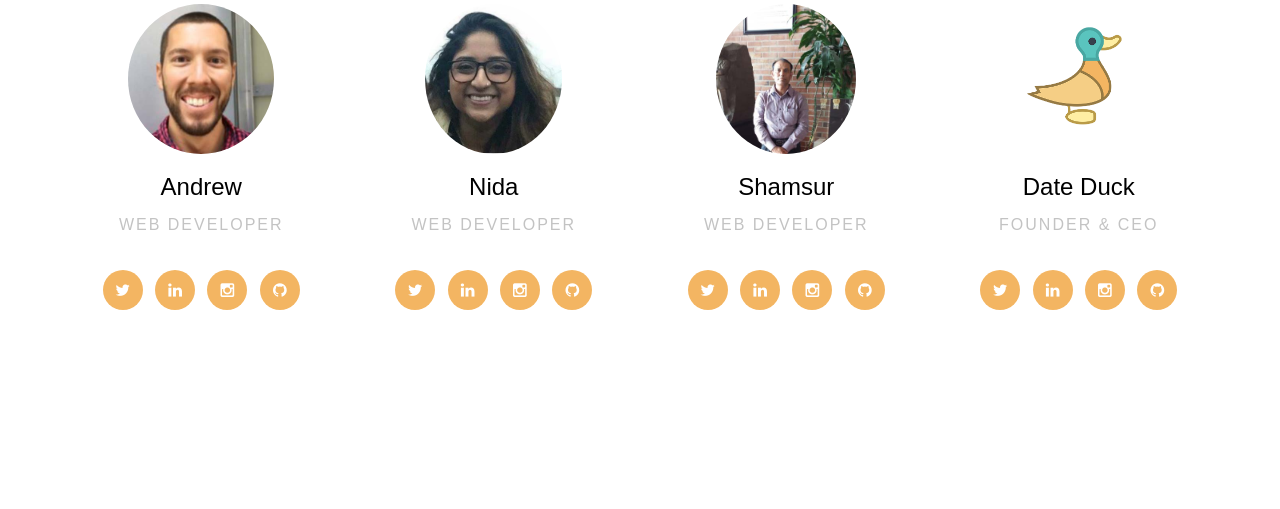
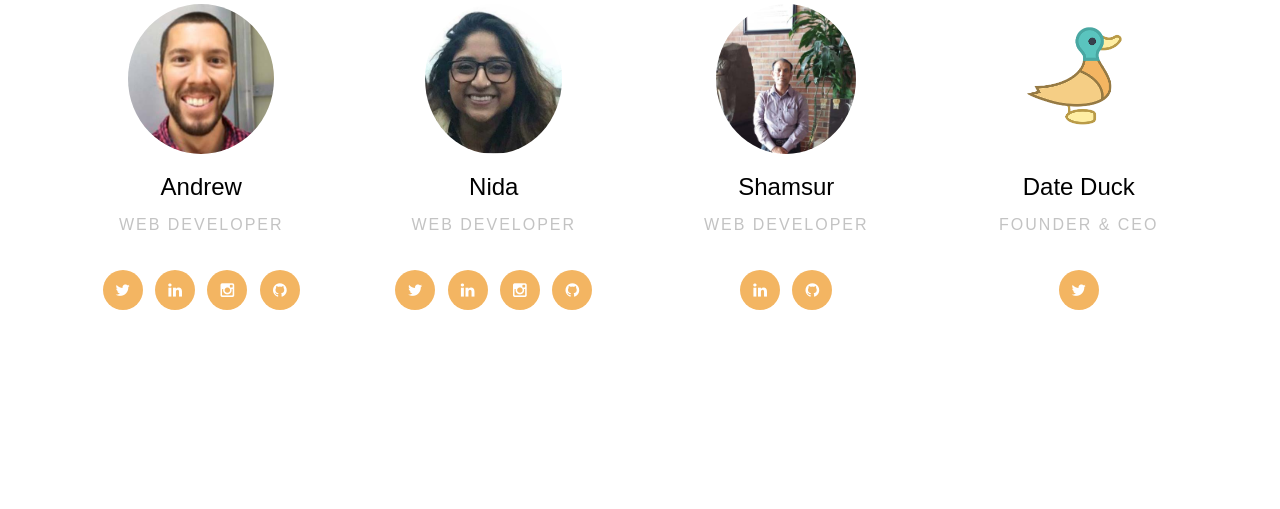
Before and after one commit to nida7163/date-duck, a PHP site: page /about-us.html in a window 1280 px wide. Shown: the part 985-1494 px from the top of the page. Run offline with PHP 8.4, Linux system fonts and the light colour scheme; some web fonts are replaced.

Commit message:
Cleaned up some markup indentation and pseudocode

```diff
--- a/about-us.html
+++ b/about-us.html
@@ -73,13 +73,14 @@
 							<div class="person">
 								<img src="images/andrew.jpg" class="img-responsive img-rounded" alt="Andrew">
 								<h3 class="name">Andrew</h3>
-								<div class="position">Web Developer</div>
-								<!--  <p>Lorem ipsum dolor sit amet, consectetur adipisicing elit. Cumque delectus veritatis, commodi officia incidunt facere. Quia, laudantium voluptatibus aspernatur quod aliquam culpa placeat, quasi, pariatur ea fugit similique magni illo.</p> -->
+								<div class="position">
+									Web Developer
+								</div>
 								<ul class="social social-circle">
-									<li><a href="#"><i class="icon-twitter"></i></a></li>
-									<li><a href="#"><i class="icon-linkedin"></i></a></li>
-									<li><a href="#"><i class="icon-instagram"></i></a></li>
-									<li><a href="#"><i class="icon-github"></i></a></li>
+									<li><a target="_blank" href="https://www.twitter.com/MrAndrewColeman"><i class="icon-twitter"></i></a></li>
+									<li><a target="_blank" href="https://www.linkedin.com/in/andrew-coleman-1b18b013/"><i class="icon-linkedin"></i></a></li>
+									<li><a target="_blank" href="https://www.instagram.com/andrewdavidcoleman"><i class="icon-instagram"></i></a></li>
+									<li><a target="_blank" href="https://www.github.com/andrewdavidcoleman"><i class="icon-github"></i></a></li>
 								</ul>
 							</div>
 						</div>
@@ -88,12 +89,11 @@
 								<img src="images/nida.jpg" class="img-responsive img-rounded" alt="Nida">
 								<h3 class="name">Nida</h3>
 								<div class="position">Web Developer</div>
-								<!-- <p>Lorem ipsum dolor sit amet, consectetur adipisicing elit. Sint commodi, ullam nulla, laudantium similique voluptate voluptates eaque incidunt a consequuntur atque minima. Non voluptatum ducimus, dignissimos veniam odit quae corporis!</p> -->
 								<ul class="social social-circle">
-									<li><a href="#"><i class="icon-twitter"></i></a></li>
-									<li><a href="#"><i class="icon-linkedin"></i></a></li>
-									<li><a href="#"><i class="icon-instagram"></i></a></li>
-									<li><a href="#"><i class="icon-github"></i></a></li>
+									<li><a target="_blank" href="https://www.twitter.com/yo_nida"><i class="icon-twitter"></i></a></li>
+									<li><a target="_blank" href="https://www.linkedin.com/in/nidac"><i class="icon-linkedin"></i></a></li>
+									<li><a target="_blank" href="https://www.instagram.com/yo_nida"><i class="icon-instagram"></i></a></li>
+									<li><a target="_blank" href="https://www.github.com/nida7163"><i class="icon-github"></i></a></li>
 								</ul>
 							</div>
 						</div>
@@ -102,12 +102,9 @@
 								<img src="images/shamsur.jpg" class="img-responsive img-rounded" alt="Shamsur">
 								<h3 class="name">Shamsur</h3>
 								<div class="position">Web Developer</div>
-								<!-- <p>Lorem ipsum dolor sit amet, consectetur adipisicing elit. Tempore culpa hic debitis, optio non? Impedit architecto deserunt numquam recusandae modi odio minus, veritatis debitis dolores quaerat, tempore, maiores iure fugit!</p> -->
 								<ul class="social social-circle">
-									<li><a href="#"><i class="icon-twitter"></i></a></li>
-									<li><a href="#"><i class="icon-linkedin"></i></a></li>
-									<li><a href="#"><i class="icon-instagram"></i></a></li>
-									<li><a href="#"><i class="icon-github"></i></a></li>
+									<li><a target="_blank" href="https://www.linkedin.com/in/shamsur-mir-3551b813a"><i class="icon-linkedin"></i></a></li>
+									<li><a target="_blank" href="https://github.com/mirshamsur"><i class="icon-github"></i></a></li>
 								</ul>
 							</div>
 						</div>
@@ -116,12 +113,8 @@
 								<img src="images/about-us_duck.png" class="img-responsive img-rounded" alt="Date Duck">
 								<h3 class="name">Date Duck</h3>
 								<div class="position">Founder & CEO</div>
-							<!-- <p>Lorem ipsum dolor sit amet, consectetur adipisicing elit. Perferendis, quasi esse inventore, quisquam eum porro totam quas hic earum accusamus maiores quo autem repellendus adipisci laboriosam! Autem, ipsam inventore.</p> -->
 								<ul class="social social-circle">
-									<li><a href="#"><i class="icon-twitter"></i></a></li>
-									<li><a href="#"><i class="icon-linkedin"></i></a></li>
-									<li><a href="#"><i class="icon-instagram"></i></a></li>
-									<li><a href="#"><i class="icon-github"></i></a></li>
+									<li><a target="_blank" href="https://twitter.com/date_duck"><i class="icon-twitter"></i></a></li>
 								</ul>
 							</div>
 						</div>
@@ -154,11 +147,6 @@
 						<p>US: +1 (404)-DATEDUCK</p>
 						<br>
 					</div>
-					<!-- <div class="box to-animate">
-						<div class="icon colored-4"><span><i class="icon-mail2"></i></span></div>
-						<h3>Made with love</h3>
-						<p>Far far away, behind the word mountains, far from the countries Vokalia and Consonantia, there live the blind texts.</p>
-					</div> -->
 				</div>
 				<div class="col-md-4">
 					<div class="box to-animate">
@@ -166,11 +154,6 @@
 						<h3>Write us a note</h3>
 						<p>For general inquiries, please visit the Date Duck Support page or email <strong>customerservice@dateduck.com</strong></p>
 					</div>
-					<!-- <div class="box to-animate">
-						<div class="icon colored-5"><span><i class="icon-rocket"></i></span></div>
-						<h3>Fast &amp; light</h3>
-						<p>Far far away, behind the word mountains, far from the countries Vokalia and Consonantia, there live the blind texts. Separated they live in Bookmarksgrove right at the coast of the Semantics, a large language ocean.</p>
-					</div> -->
 				</div>
 				<div class="col-md-4">
 					<div class="box to-animate">
@@ -179,11 +162,6 @@
 						<strong>Atlanta Office</strong>
 						<p>123 E Atlanta Ave<br>Atlanta, GA 30308</p>
 					</div>
-					<!-- <div class="box to-animate">
-						<div class="icon colored-6"><span><i class="icon-user"></i></span></div>
-						<h3>For creative like you!</h3>
-						<p>Far far away, behind the word mountains, far from the countries Vokalia and Consonantia, there live the blind texts.</p>
-					</div> -->
 				</div>
 			</div>
 		</div>
@@ -238,7 +216,6 @@
               <li>
                 <a href="comingsoon.html"></a>
               </li>
-
             </ul>
           </div>
         </div>
--- /dev/null
+++ b/index.php
@@ -0,0 +1 @@
+<?php header( 'Location: /index.html' ) ;  ?>
--- a/javascript/firebase.js
+++ b/javascript/firebase.js
@@ -1,6 +1,4 @@
-
-
-    / // Initialize Firebase
+// Initialize Firebase
 var config = {
 apiKey: "AIzaSyA8c0Kk-Ei2y4URupPcyNzXCiTJfofE6HY",
 authDomain: "date-duck.firebaseapp.com",
--- a/javascript/main/same-page.js
+++ b/javascript/main/same-page.js
@@ -12,10 +12,5 @@ $(document).ready(function(){
 		$('#test').hide();
 	});
 
-
-
-
-
-
 // ====================== END OF DOC.READY	======================
 });
```
Also changed, not shown: comingsoon.html (+1 -14 lines), home.html (+7 -40 lines), index.html (+3 -4 lines), javascript/main/main.js (+1 -81 lines), script.js (+1 -17 lines), style.css (+4 -3 lines), readme.md, 1 other file. Lines whose indentation alone changed are shown as unchanged.
